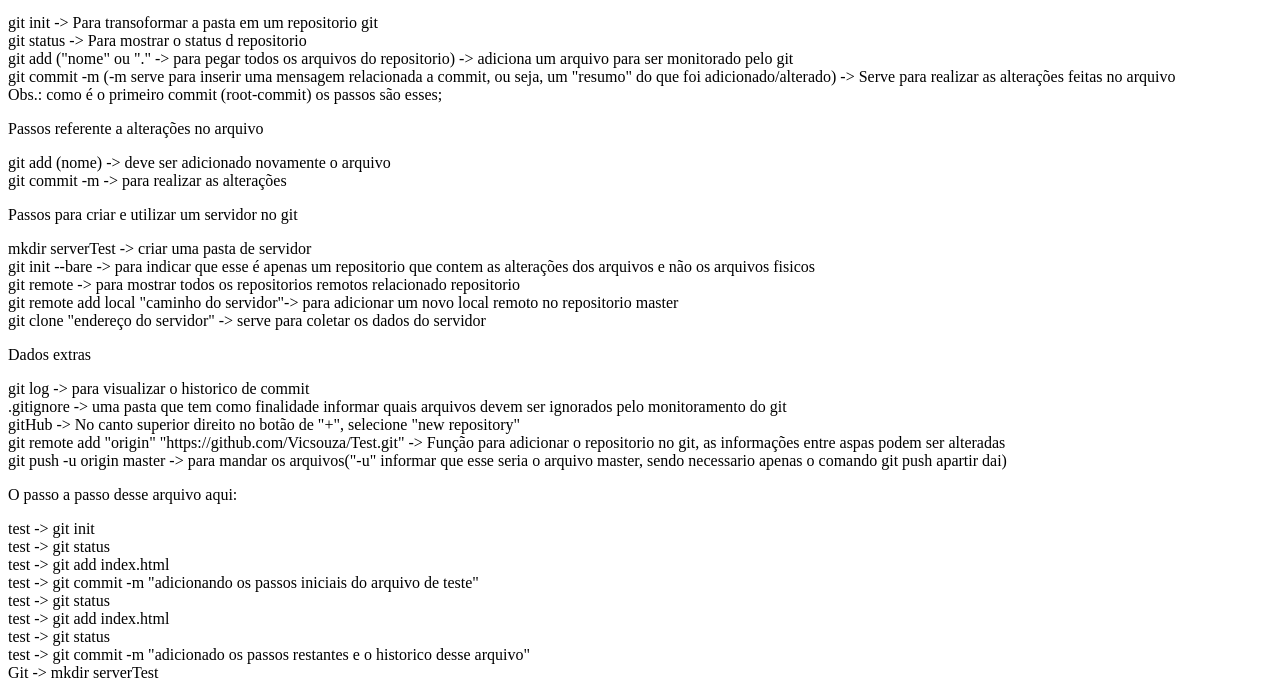
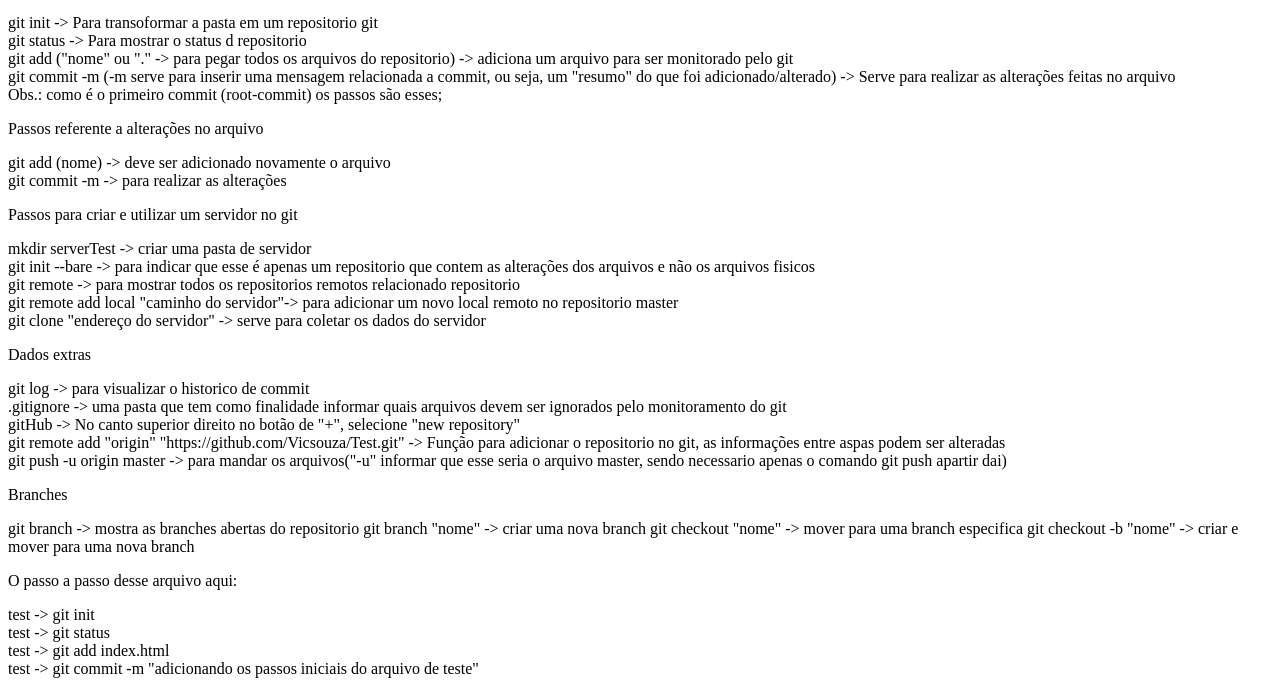
Before and after one commit to Vicsouza/Test2, a plain HTML site: page index.html in a window 1280 px wide. Shown: the part 100-780 px from the top of the page. Drawn offline with Linux system fonts and the light colour scheme.

Commit message:
adicionando passos de branches

```diff
--- a/index.html
+++ b/index.html
@@ -44,9 +44,15 @@
         gitHub -> No canto superior direito no botão de "+", selecione "new repository"<br>
         git remote add "origin" "https://github.com/Vicsouza/Test.git" -> Função para adicionar o repositorio no git, as informações entre aspas podem ser alteradas<br>
         git push -u origin master -> para mandar os arquivos("-u" informar que esse seria o arquivo master, sendo necessario apenas o comando git push apartir dai)<br>
-
     </p>
 
+    <span>Branches</span>
+    <p>
+        git branch -> mostra as branches abertas do repositorio
+        git branch "nome" -> criar uma nova branch
+        git checkout "nome" -> mover para uma branch especifica
+        git checkout -b "nome" -> criar e mover para uma nova branch
+    </p>
 
     <span>O passo a passo desse arquivo aqui:</span>
     <p>
```
